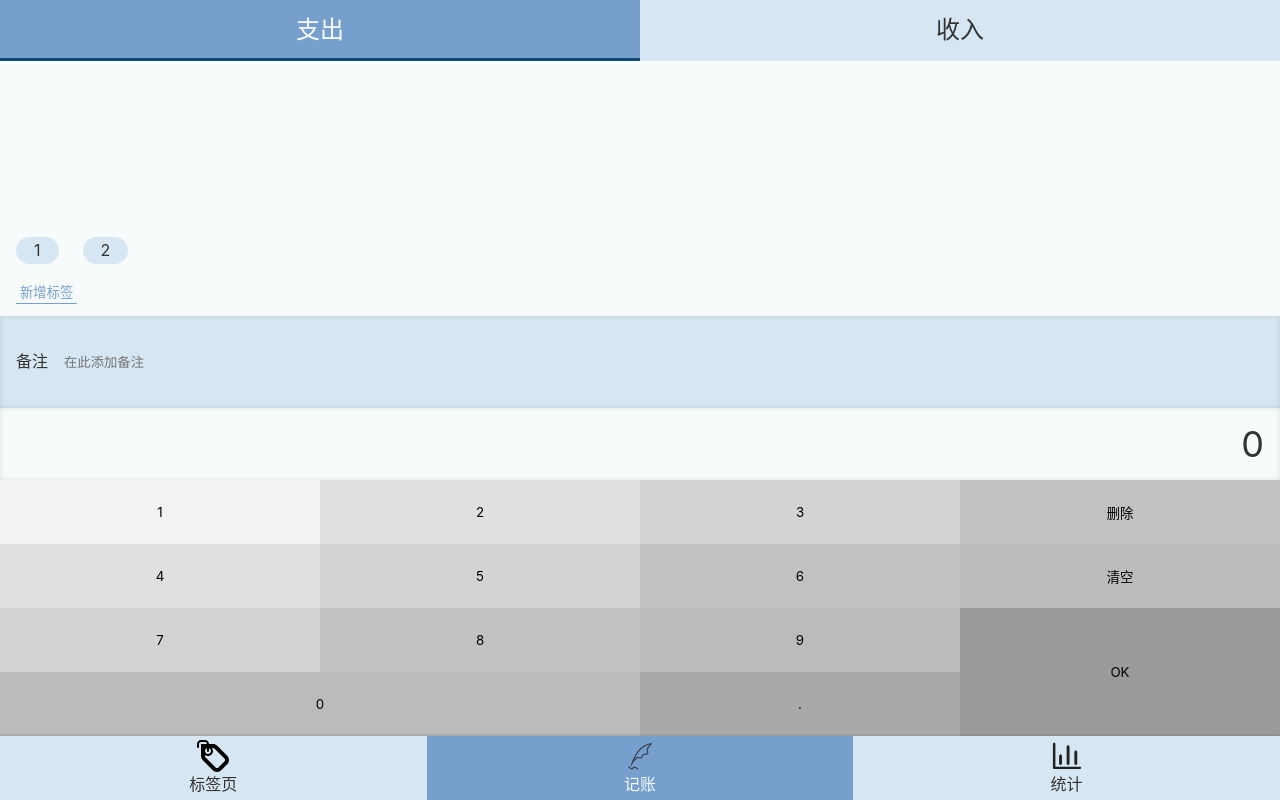
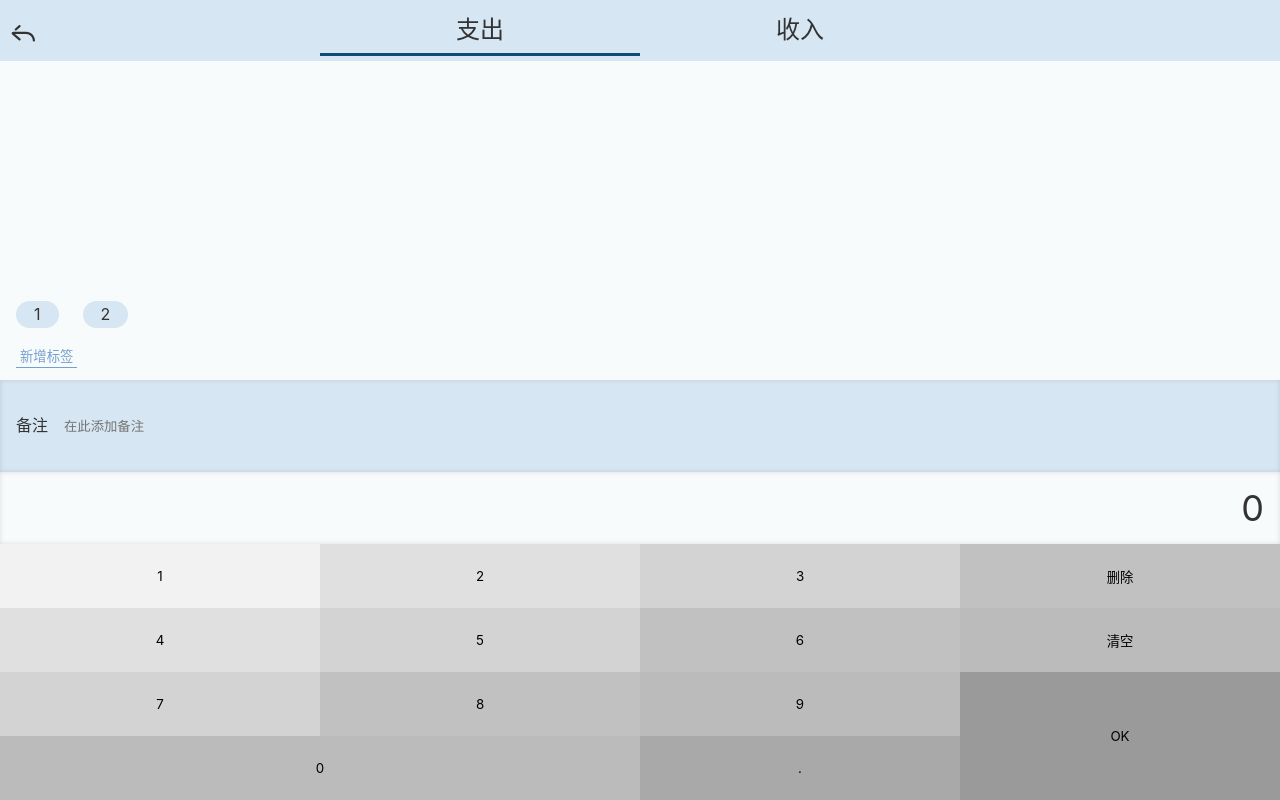
Before and after one commit to sunman7/freak, a React app: page /#/record in a window 1280 px wide. Built offline with nearby package versions, Linux system fonts and the light colour scheme.

Commit message:
修改记账页面布局和CSS

```diff
--- a/src/App.tsx
+++ b/src/App.tsx
@@ -14,17 +14,20 @@ function App() {
     return (
         <Router>
             <Switch>
-                <Route exact path="/tags">
+                <Route path="/tags" exact>
                     <Tags/>
                 </Route>
-                <Route exact path="/record">
+                <Route exact path="/tags/:tag">
+
+                </Route>
+                <Route path="/record">
                     <Record/>
                 </Route>
-                <Route exact path="/statistics">
+                <Route path="/statistics">
                     <Statistics/>
                 </Route>
-                <Redirect exact from="/" to="/record"/>
-                <Route exact path="*">
+                <Redirect from="/" to="/record"/>
+                <Route path="*">
                     <NoMatch/>
                 </Route>
             </Switch>
--- /dev/null
+++ b/src/views/EditTag.tsx
@@ -0,0 +1,6 @@
+const EditTag: React.FC = () => {
+    return (
+        <div></div>
+    );
+};
+export {EditTag}
--- a/src/views/Record.tsx
+++ b/src/views/Record.tsx
@@ -7,10 +7,13 @@ import {CategorySection} from "./record/category/CategorySection";
 import NumberPadSection from "./record/numberpad/NumberPadSection";
 
 
-const MyLayout = styled(Layout)`
+const MyLayout = styled.div`
   display: flex;
   flex-direction: column;
+  overflow: auto;
+  min-height: 100vh;
 `;
+
 
 function Record() {
     const [selected, setSelected] = useState({
--- a/src/views/Tags.tsx
+++ b/src/views/Tags.tsx
@@ -3,6 +3,7 @@ import React from "react";
 import {useTags} from "../useTags";
 import styled from "styled-components";
 import Icon from "../components/Icon";
+import {Link} from "react-router-dom";
 
 const TagsCSS = styled.ol`
   font-size: 16px;
@@ -12,12 +13,13 @@ const TagsCSS = styled.ol`
   > li{
       border-bottom: 1px solid #769fcd;
       line-height: 20px;
-      padding: 12px 16px 0 0;
       margin: 0 12px;
-      display: flex;
-      align-items: center;
-      justify-content: space-between;
-
+      > a{
+          padding: 8px 16px 8px 0;
+          display: flex;
+          align-items: center;
+          justify-content: space-between;
+      }
   }
 `;
 const Button = styled.button`
@@ -37,16 +39,23 @@ const Center = styled.div`
 `;
 const Space = styled.div`
   height: 40px;
-`
+`;
 
 function Tags() {
     const {tags, setTags} = useTags(); // useTags
     return (
         <Layout>
             <TagsCSS>
+
                 {tags.map(tag =>
-
-                    <li key={tag}><span className="oneLine">{tag}</span><Icon name="right"></Icon></li>)}
+                    <li key={tag}>
+                        <Link to={"tags/" + tag}>
+                            <span className="oneLine">
+                                {tag}
+                            </span>
+                            <Icon name="right" />
+                        </Link>
+                    </li>)}
             </TagsCSS>
             <Center>
                 <Space></Space>
--- a/src/views/record/category/CategoryCSS.tsx
+++ b/src/views/record/category/CategoryCSS.tsx
@@ -2,20 +2,18 @@
 import styled from "styled-components";
 
 const CategoryCSS = styled.section`
-
+  position: relative;
   >ul{
     display: flex;
     font-size: 24px;
-
-
+    justify-content: center;
+    position:relative;
     background: #d6e6f2;
     >li{
       text-align: center;
-      width: 50%;
+      width: 25%;
       padding: 16px 0;
       &.selected{
-          color: #f7fbfc;
-          background: #769fcd;
           position: relative;
           &::after{
               content: '';
@@ -26,6 +24,7 @@ const CategoryCSS = styled.section`
               width: 100%;
               bottom: 0;
               left: 0;
+              margin-bottom: 5px;
           }
       }
     }
--- a/src/views/record/category/CategorySection.tsx
+++ b/src/views/record/category/CategorySection.tsx
@@ -1,6 +1,17 @@
 import React, {useState} from "react";
 import {CategoryCSS} from "./CategoryCSS";
+import styled from "styled-components";
+import Icon from "../../../components/Icon";
+import {Link} from "react-router-dom";
 
+const Back = styled.button`
+  position: absolute;
+  top: 20px;
+  left: 10px;
+  background: #d6e6f2;
+  border: none;
+
+`;
 type Props = {
     value: "-" | "+",
     onChange: (value: "-" | "+") => void,
@@ -13,12 +24,15 @@ const CategorySection: React.FC<Props> = (props) => {
     return (
         <CategoryCSS>
             <ul>
+
                 {categoryList.map(c =>
                     <li className={category === c ? "selected" : ""} key={c}
                         onClick={() => props.onChange(c)}>{categoryMap[c]}
                     </li>
                 )}
             </ul>
+            <Back><Link to="/statistics"><Icon name="left"></Icon></Link></Back>
+
         </CategoryCSS>
     );
 };
```
Also changed, not shown: 1 other file (tests, documents, lock files or other folders).
